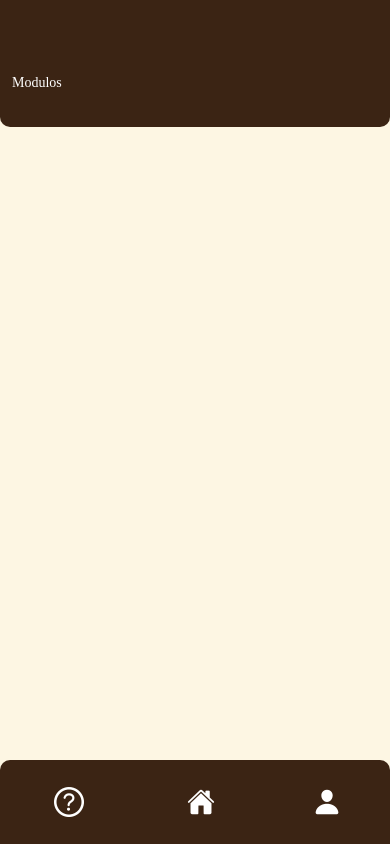
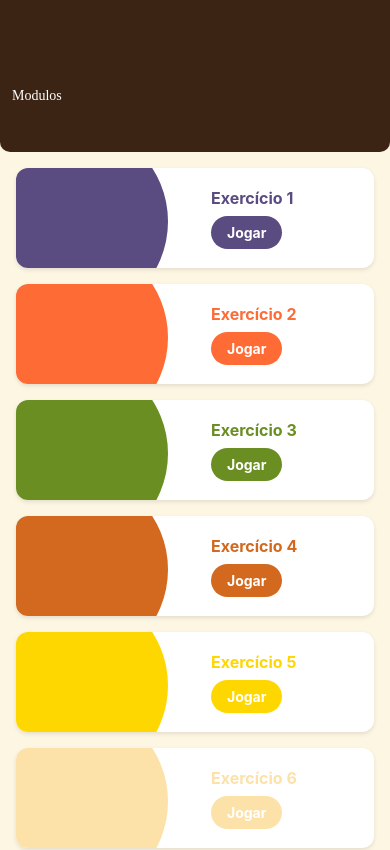
Before and after one commit to Emysntts/warao, a React Native app in the folder warao-front/: screen /ModulesPage in a window 390 px wide. Shown: the top 850 px of the page. Built offline with nearby package versions, Linux system fonts and the light colour scheme.

Commit message:
Feat ["ExerciseLauncher"] - Implementar componente ExerciseLauncher e integrá-lo na ModulesPage para exibir exercícios com navegação

```diff
--- /dev/null
+++ b/warao-front/components/ExerciseLauncher/index.tsx
@@ -0,0 +1,41 @@
+import React from 'react';
+import { View, Text, TouchableOpacity, StyleSheet } from 'react-native';
+import { useNavigation } from '@react-navigation/native';
+import type { StackNavigationProp } from '@react-navigation/stack';
+import type { RootStackParamList } from '../../navigation';
+import styles from './sytles';
+
+interface ExerciseLauncherProps {
+  exerciseId: string;
+  title: string;
+  circleCard: string;
+}
+
+// type NavigationProp = StackNavigationProp<RootStackParamList, 'ExercisePage'>;
+
+const ExerciseLauncher: React.FC<ExerciseLauncherProps> = ({ exerciseId, title, circleCard }) => {
+  //const navigation = useNavigation<NavigationProp>();
+
+  const handlePress = () => {
+    //navigation.navigate('ExercisePage', { id: exerciseId });
+  };
+
+  return (
+    <View style={styles.card}>
+
+    <View style={[styles.circle, {backgroundColor: circleCard}]} />
+
+      <View style={styles.content}>
+
+        <Text style={[styles.title, { color: circleCard }]}>{title}</Text>
+
+        <TouchableOpacity style={[styles.button, { backgroundColor: circleCard }]} onPress={handlePress}>
+          <Text style={styles.buttonText}>Jogar</Text>
+        </TouchableOpacity>
+
+      </View>
+    </View>
+  );
+};
+
+export default ExerciseLauncher;
--- /dev/null
+++ b/warao-front/components/ExerciseLauncher/sytles.ts
@@ -0,0 +1,60 @@
+import { StyleSheet } from 'react-native';
+
+const styles = StyleSheet.create({
+  card: {
+    width: '100%',
+    height: 100,
+    backgroundColor: '#FFFFFF',
+    borderRadius: 12,
+    shadowColor: '#000',
+    shadowOffset: { width: 0, height: 2 },
+    shadowOpacity: 0.1,
+    shadowRadius: 4,
+    elevation: 3,
+    marginBottom: 16,
+    overflow: 'hidden',
+    position: 'relative',
+
+  },
+  content: {
+    width: "50%",
+    height: '100%',
+    flexDirection: 'column',
+    alignItems: 'flex-start',
+    justifyContent: 'center',
+    paddingStart: 16,
+    position: 'absolute',
+    right: 0,
+  },
+
+  title: {
+    fontSize: 16,
+    fontWeight: 'bold',
+    color: '#5A4B81',
+    marginBottom: 8,
+
+  },
+
+  circle: {
+    width: "55%",
+    aspectRatio: 1,
+    borderRadius: 1000,
+    backgroundColor: '#5A4B81',
+    position: 'absolute',
+    top: -45,
+    left: -45,
+  },
+  button: {
+    backgroundColor: '#5A4B81',
+    paddingVertical: 8,
+    paddingHorizontal: 16,
+    borderRadius: 20,
+  },
+  buttonText: {
+    color: '#FFFFFF',
+    fontSize: 14,
+    fontWeight: 'bold',
+  },
+});
+
+export default styles;
--- a/warao-front/screens/ModulesPage.tsx
+++ b/warao-front/screens/ModulesPage.tsx
@@ -1,23 +1,40 @@
 import {StyleSheet, SafeAreaView } from 'react-native';
 import CustomTabNavigator from 'components/CustomTabNavigator';
 import HeadModules from 'components/HeadModules';
+import ExerciseLauncher from 'components/ExerciseLauncher';
+import { ScrollView } from 'react-native-gesture-handler';
 
-const modules = [
-  { id: 1, title: 'Saudações ao chegar e ao partir', color: '#5A4B81' },
-  { id: 2, title: 'Saudações ao chegar e ao partir', color: '#F26D3D' },
-  { id: 3, title: 'Saudações ao chegar e ao partir', color: '#6D7D4E' },
-  { id: 4, title: 'Saudações ao chegar e ao partir', color: '#C97A5A' },
-  { id: 5, title: 'Saudações ao chegar e ao partir', color: '#F2D28B' },
-];
 
 const ModulesPage = () => {
+
+  const colorPalette = [
+    '#5A4B81', // Roxo
+    '#FF6B35', // Laranja
+    '#6B8E23', // Verde
+    '#D2691E', // Marrom
+    '#FFD700', // Amarelo
+    '#FCE2A9', // Bege
+    '#8A2BE2', // Azul
+    '#FF4500', // Vermelho
+  ];
+
   return (
     <SafeAreaView style={styles.container}>
+
         <HeadModules />
 
-      <CustomTabNavigator />
+        <ScrollView style={styles.content}>
+          {colorPalette.map((color, index) => (
+            <ExerciseLauncher
+              key={index}
+              exerciseId={(index + 1).toString()}
+              title={`Exercício ${index + 1}`}
+              circleCard={color}
+            />
+          ))}
+      </ScrollView>
 
-
+        <CustomTabNavigator />
     </SafeAreaView>
   );
 };
@@ -27,7 +44,7 @@ export default ModulesPage;
 const styles = StyleSheet.create({
   container: {
     flex: 1,
-    backgroundColor: '#FDF6E3', // Cor de fundo bege
+    backgroundColor: '#FDF6E3',
   },
   content: {
     flex: 1,
```
